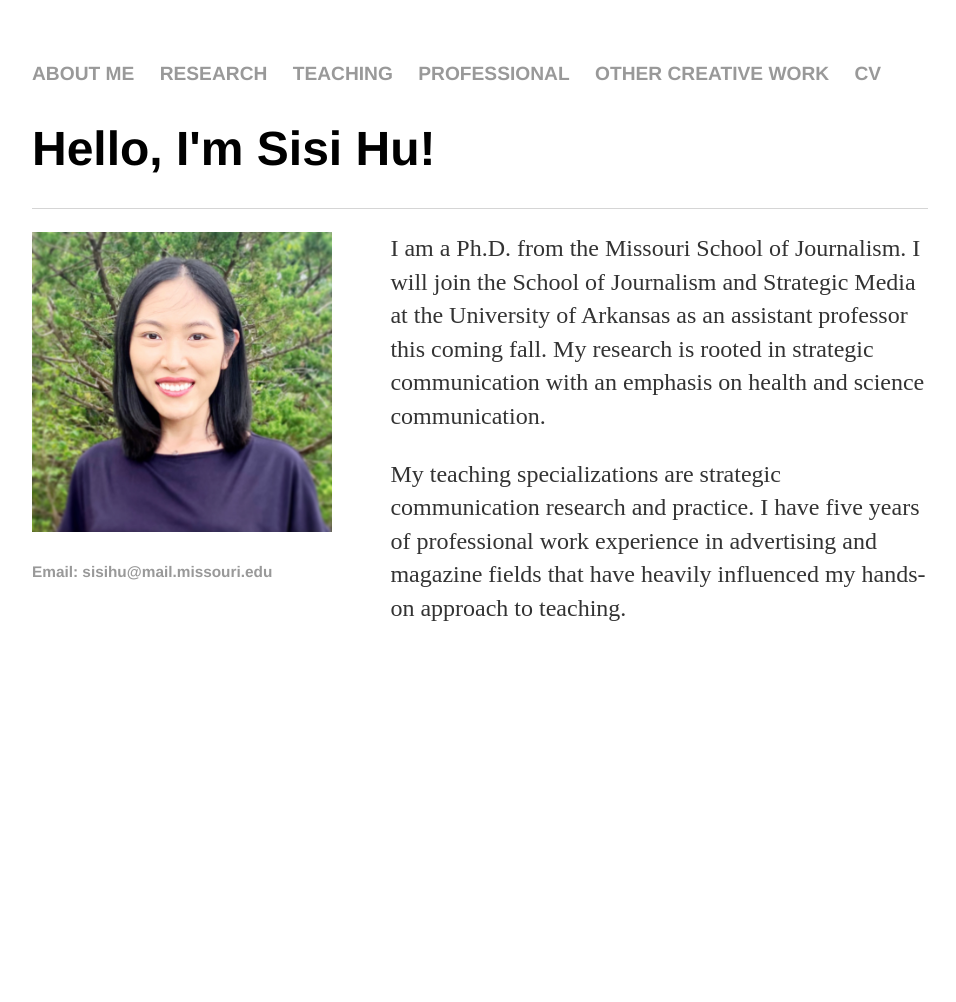
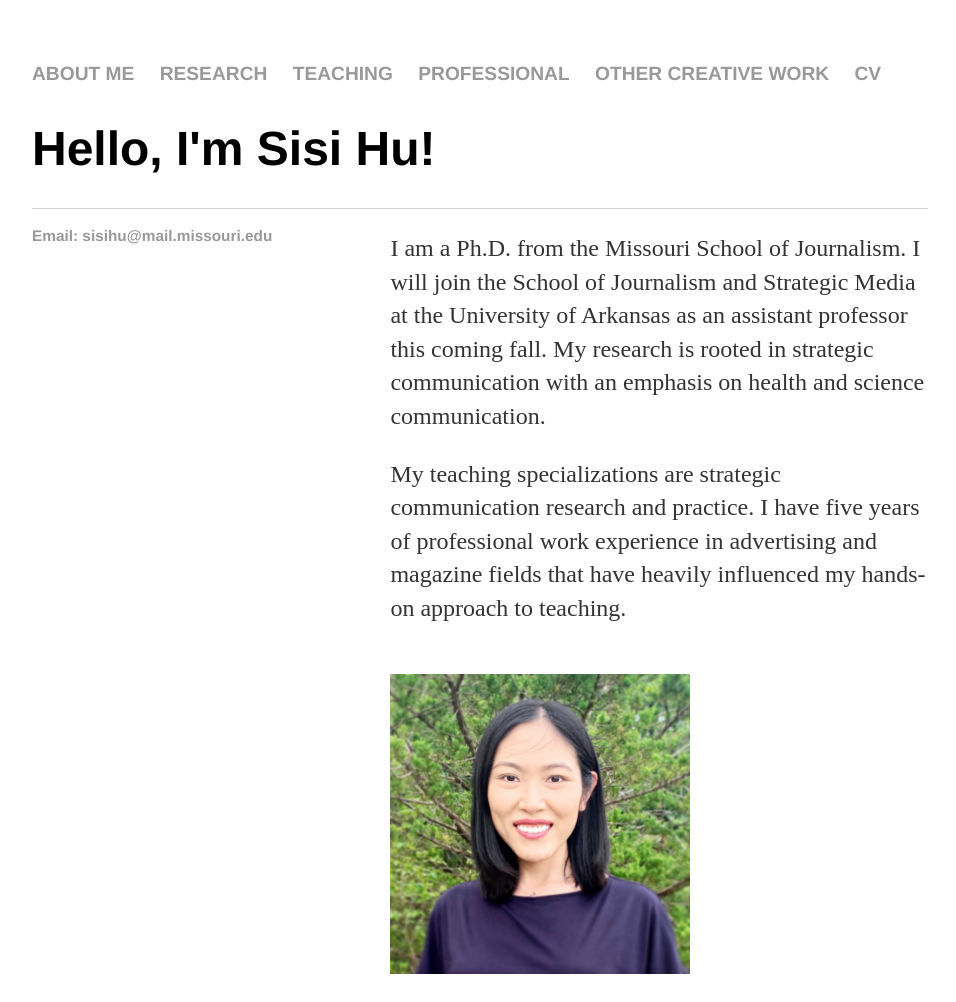
Before and after one commit to sisihuphd/sisihuphd.github.io, a Jekyll site: the page built from index.html, in a window 1280 px wide. Shown: the whole page, without its empty margins (160-1116 px from the left). Built offline with Jekyll 4.4.1, drawn with Linux system fonts in a browser that asks for light colours; before the commit the page ends 900 px from its top, so only the background shows below that.

Commit message:
Update index.html

```diff
--- a/index.html
+++ b/index.html
@@ -4,7 +4,6 @@ title: Sisi Hu | About Me
 ---
 <div class="blurb">
 	<h1>Hello, I'm Sisi Hu!</h1>
-	      <div id="profile-photo"><img src="../images/IMG_7355.JPG" width="300" vspace="24"></div>
 	      <div id="intro">
 	              <p>I am a Ph.D. from the Missouri School of Journalism.
 	              I will join the School of Journalism and Strategic Media at the University of Arkansas as an assistant professor this coming fall.
@@ -12,5 +11,6 @@ title: Sisi Hu | About Me
 
                       <p>My teaching specializations are strategic communication research and practice.
 			          I have five years of professional work experience in advertising and magazine fields that have heavily influenced my hands-on approach to teaching.  </p>
+	      <div id="profile-photo"><img src="../images/IMG_7355.JPG" width="300" vspace="24"></div>
 	      </div>
 </div><!-- /.blurb -->
```
